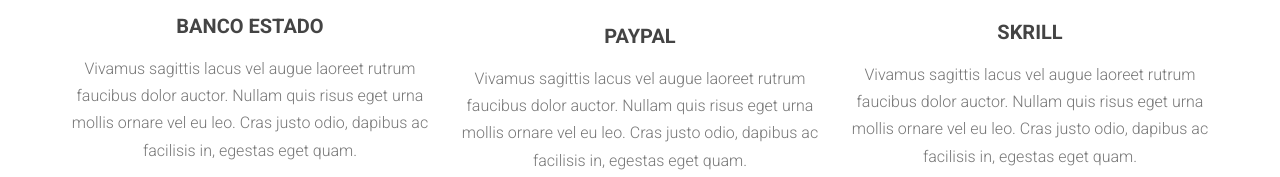
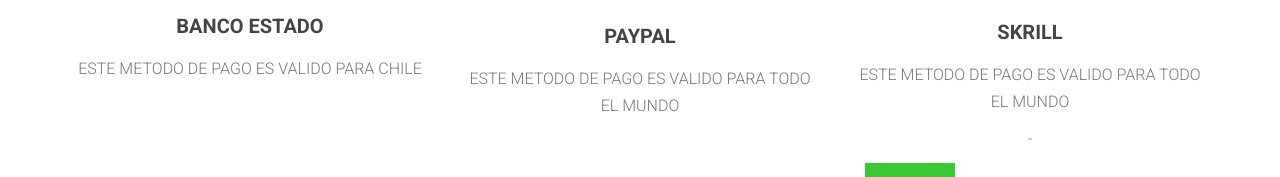
Before and after one commit to benmodsyt/VENTA-DE-MOD-MENU-PXT-2, a plain HTML site: page index.html in a window 1280 px wide. Shown: the part 623-800 px from the top of the page. Drawn offline with Linux system fonts and the light colour scheme.

Commit message:
Update index.html

```diff
--- a/index.html
+++ b/index.html
@@ -66,7 +66,7 @@
 					<img src="img2/logo-banco-estado_fb.png" alt="height="50px" width="50px">
 					<h3 class="numbertext">BANCO ESTADO</h3>
 					<p>
-						Vivamus sagittis lacus vel augue laoreet rutrum faucibus dolor auctor. Nullam quis risus eget urna mollis ornare vel eu leo. Cras justo odio, dapibus ac facilisis in, egestas eget quam.
+						ESTE METODO DE PAGO ES VALIDO PARA CHILE
 					</p>
 				</div>
 				<!-- /.col-md-4 -->
@@ -77,7 +77,7 @@
 					<img src="img2/paypal (1).png" alt="height="50px" width="60px">
 					<h3 class="numbertext">PayPal</h3>
 					<p>
-					Vivamus sagittis lacus vel augue laoreet rutrum faucibus dolor auctor. Nullam quis risus eget urna mollis ornare vel eu leo. Cras justo odio, dapibus ac facilisis in, egestas eget quam.
+					   ESTE METODO DE PAGO ES VALIDO PARA TODO EL MUNDO
 					</p>
 				</div>
 				<!-- /.col -->
@@ -88,7 +88,7 @@
 					<img src="img2/skrill.jpg" alt="height="50px" width="80px">
 					<h3 class="numbertext">SKRILL</h3>
 					<p>
-					Vivamus sagittis lacus vel augue laoreet rutrum faucibus dolor auctor. Nullam quis risus eget urna mollis ornare vel eu leo. Cras justo odio, dapibus ac facilisis in, egestas eget quam.
+					ESTE METODO DE PAGO ES VALIDO PARA TODO EL MUNDO
 					</p>
 					<p>-</p>
 					<div class="col-md-4">
```
